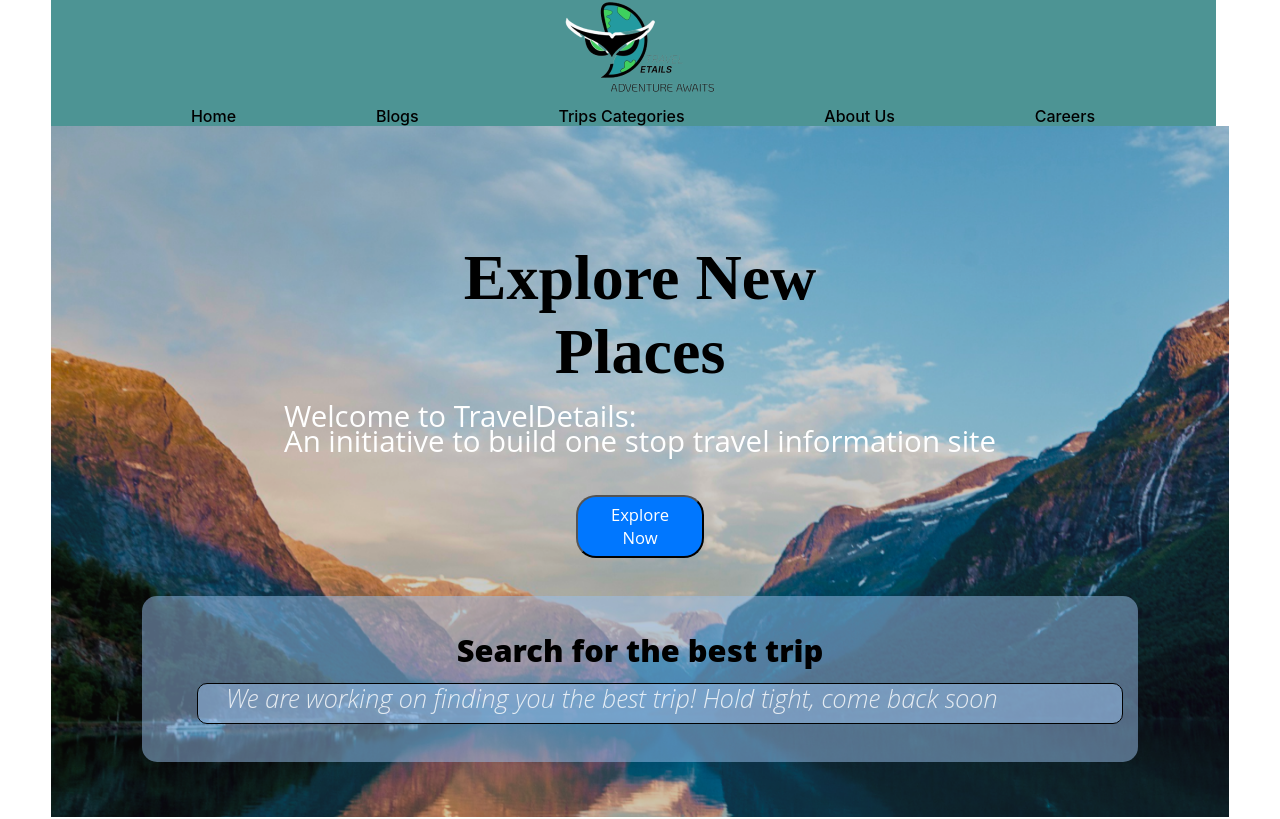
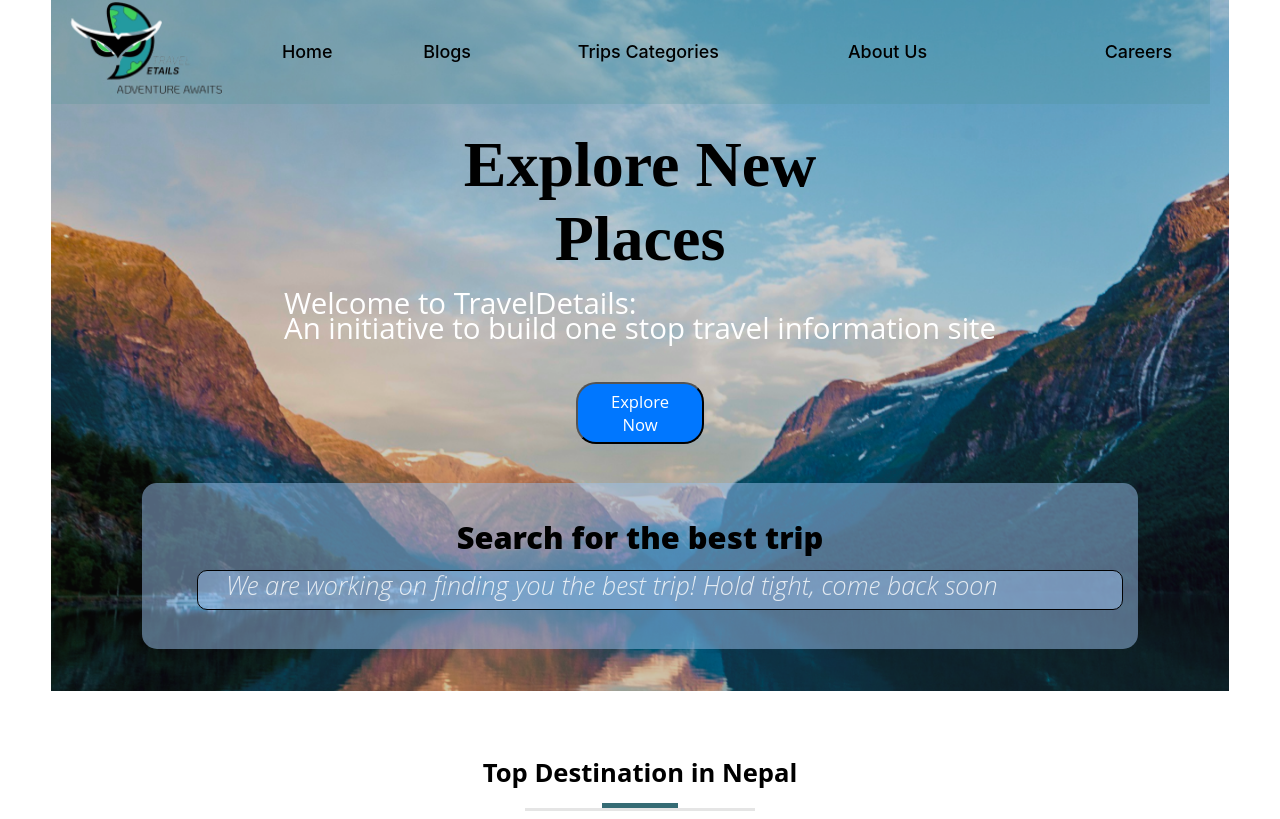
Before and after one commit to sauravsvt/traveldetails, a React (Create React App) app: page / in a window 1280 px wide. Shown: the top 819 px of the page. Built offline with nearby package versions, Linux system fonts and the light colour scheme.

Commit message:
Made different nav

```diff
--- a/src/Header.css
+++ b/src/Header.css
@@ -23,30 +23,55 @@ header ul{
     place-items: center;
 }
 nav {
-    width: 91vw;
-    background-color: rgb(77, 148, 148);
+    width: 90.5vw;
+    background-color: rgba(77, 148, 148, 0.24);
     overflow: auto;
     text-align: center;
     margin: 0 4%;
+    position: absolute;
+    top: 0;
 
+    display: grid;
+    grid-template-columns: 0.2fr auto;
+    align-items: center;
   }
 
+nav ul{
+    display:flex;
+    align-items: center;
+    justify-content: space-around;
+}
+
+nav ul li:nth-child(3){
+    width: 14vw;
+}
+
+
+nav ul li:nth-child(4){
+    width: 14vw;
+}
 
   nav a {
     float: left;
     color: rgb(0, 0, 0);
     text-decoration: none;
     margin-left: 12%;
+    font-size: 1.4vw;
     font-weight: 500;
-
-
-
+    transition: 0.3s;
   }
 
   nav a:hover {
     background-color: rgb(241, 250, 246);
-    font-size: large;
+    font-size: 1.4vw;
+    border-radius: 10px 10px 0 0;
+    padding: 0 5px;
 
+  }
+
+  nav img{
+    width: 14vw;
+    height: auto;
   }
 
   .active {
@@ -56,7 +81,6 @@ nav {
   @media screen and (max-width: 500px) {
     nav ul {
       float: none;
-      display: block;
     }
 }
 
@@ -119,7 +143,7 @@ header div .register{
     border-radius: 15px;
     padding: 0.5vw;
     width: 7vw;
-    font-family: Philosopher;
+    font-family: 'Philosopher';
     font-size: 1.3vw;
     font-weight: 400;
     text-align: center;
@@ -132,6 +156,7 @@ header div .register{
     background-image: url("./background.png");
     background-repeat: no-repeat;
     background-size: 100vw;
+    background-color: #000000c2;
     display: grid;
     grid-template-rows: 1fr 54vw;
     grid-template-areas: "1" "2";
@@ -161,7 +186,7 @@ main{
     font-style: normal;
     font-weight: 700;
     text-align: center;
-    margin-top: 9vw;
+    margin-top: 10vw;
 }
 
 .sub-main1 p{
```
